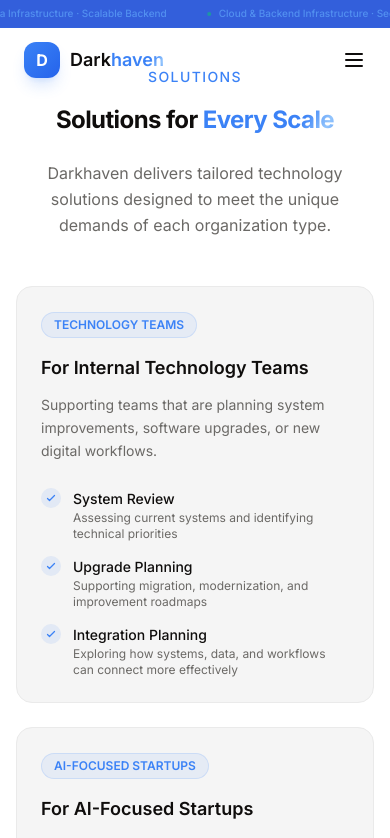
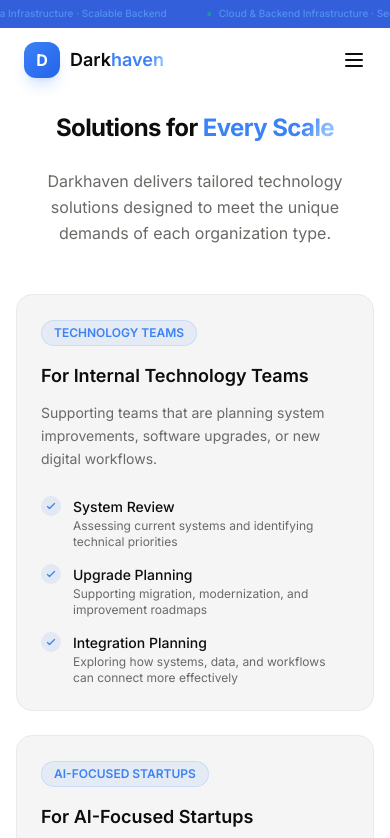
Before and after one commit to webteamgtc/darkhaven, a Next.js app: page /solutions in a window 390 px wide. Shown: the top 838 px of the page. Built offline with nearby package versions, Linux system fonts and the light colour scheme.

Commit message:
Add mobile-only top padding to Capabilities and Solutions pages

```diff
--- a/src/app/capabilities/page.tsx
+++ b/src/app/capabilities/page.tsx
@@ -48,7 +48,7 @@ export default function CapabilitiesPage() {
   return (
     <main>
       <Navbar />
-      <section className="relative py-16 sm:py-24 md:py-32 bg-white overflow-hidden">
+      <section className="relative pt-24 pb-16 sm:py-24 md:py-32 bg-white overflow-hidden">
         <div className="relative max-w-7xl mx-auto px-4 sm:px-6 lg:px-8">
           <div className="text-center mb-12 sm:mb-16">
             <h1 className="text-2xl sm:text-3xl md:text-4xl font-bold tracking-tight mt-4 mb-6 text-text-dark">
--- a/src/app/solutions/page.tsx
+++ b/src/app/solutions/page.tsx
@@ -53,10 +53,10 @@ export default function SolutionsPage() {
   return (
     <main>
       <Navbar />
-      <section className="relative py-16 sm:py-24 md:py-32 bg-white overflow-hidden">
+      <section className="relative pt-24 pb-16 sm:py-24 md:py-32 bg-white overflow-hidden">
         <div className="relative max-w-7xl mx-auto px-4 sm:px-6 lg:px-8">
           <div className="text-center mb-12 sm:mb-16">
-            <span className="text-sm font-medium text-blue uppercase tracking-widest">Solutions</span>
+
             <h1 className="text-2xl sm:text-3xl md:text-4xl font-bold tracking-tight mt-4 mb-6 text-text-dark">
               Solutions for <span className="shimmer-blue">Every Scale</span>
             </h1>
```
